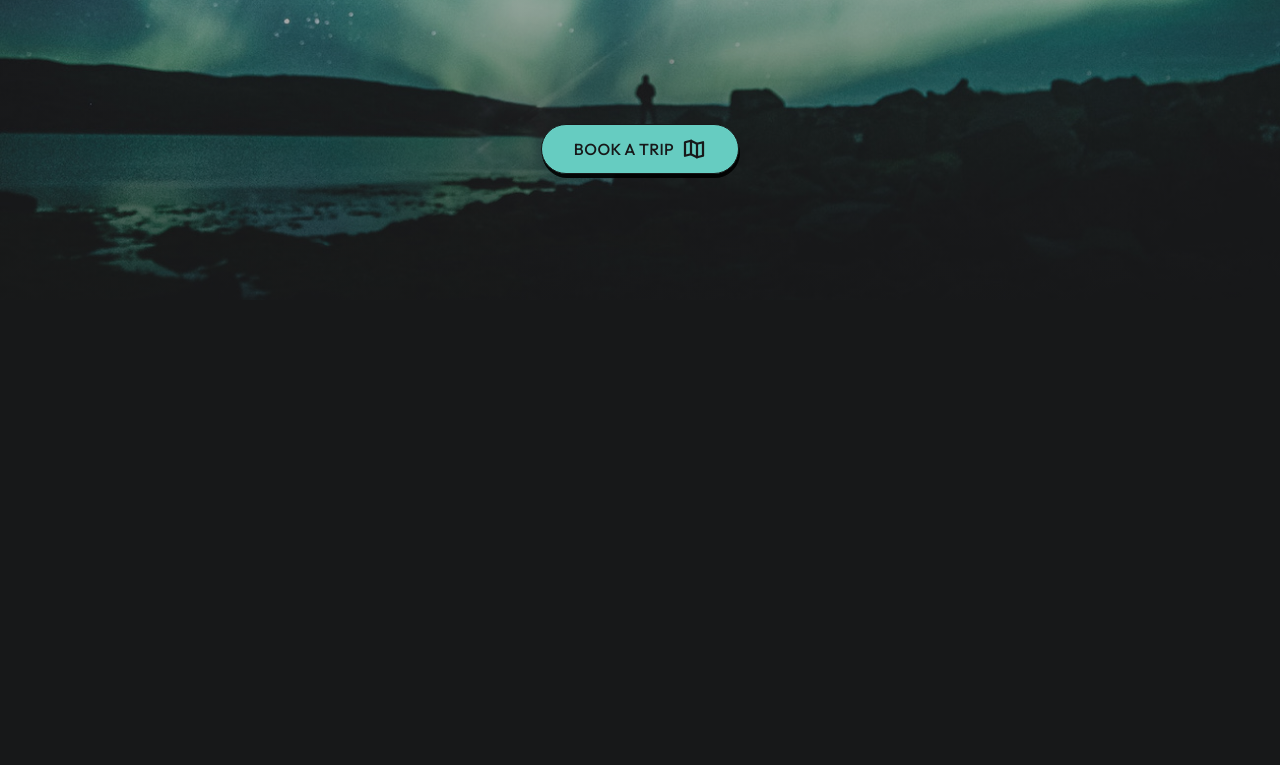
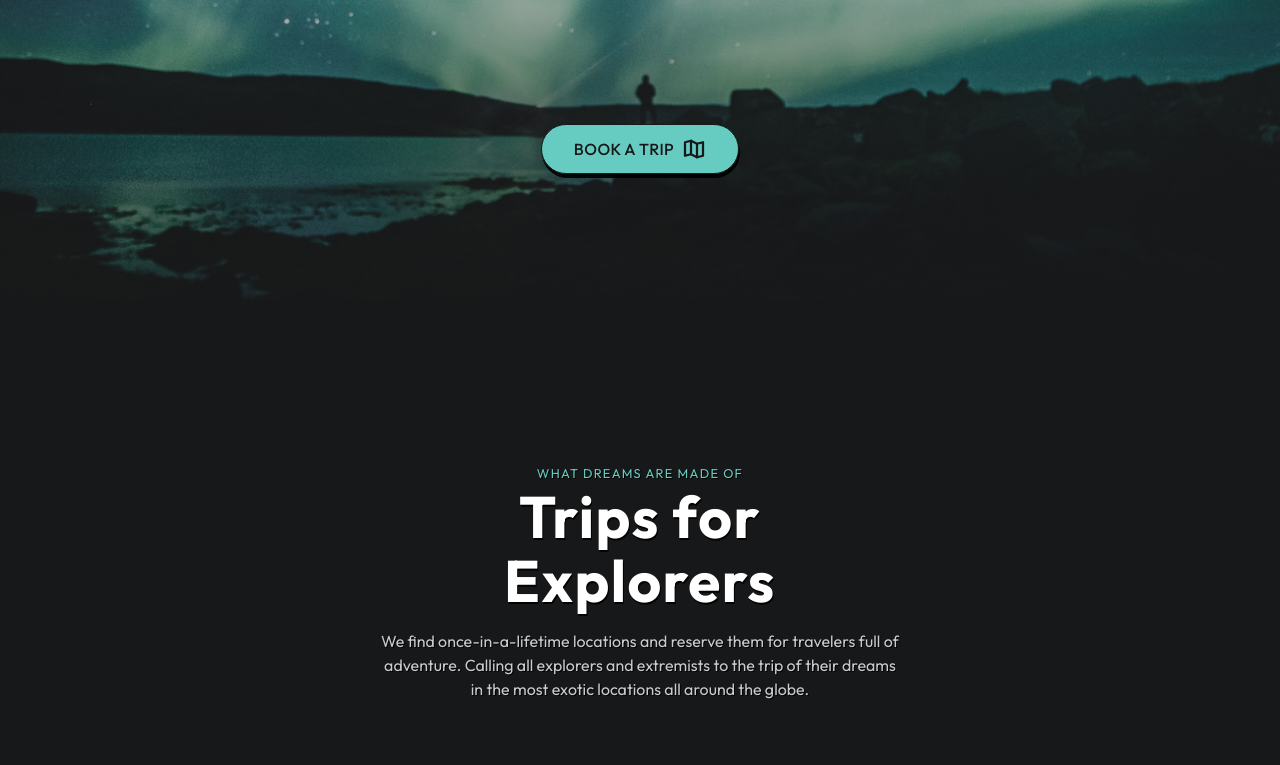
Before and after one commit to KeithChasen/vite-tailwind-parallax, a website built with Vite: page index.html in a window 1280 px wide. Shown: the part 500-1265 px from the top of the page. Before the commit the page ends 928 px from the top, so only its background shows below. Built offline with nearby package versions, Linux system fonts and the light colour scheme.

Commit message:
styles for main section

```diff
--- a/index.html
+++ b/index.html
@@ -2,15 +2,15 @@
 <html lang="en">
   <head>
     <meta charset="UTF-8" />
-    <link rel="icon" type="image/svg+xml" href="favicon.svg" />
+    <link rel="icon" type="image/svg+xml" href="./images/logomark.svg" />
     <meta name="viewport" content="width=device-width, initial-scale=1.0" />
     <meta name="color-scheme" content="dark" />
-    <title>Vite App</title>
+    <title>Traverse Landing Page</title>
     <link rel="preconnect" href="https://fonts.googleapis.com">
     <link rel="preconnect" href="https://fonts.gstatic.com" crossorigin>
     <link href="https://fonts.googleapis.com/css2?family=Outfit:wght@400;500;700&display=swap" rel="stylesheet">
   </head>
-  <body class="bg-bkg text-white selection:bg-accent selection:text-bkg overflow-hidden">
+  <body class="bg-bkg text-white selection:bg-accent selection:text-bkg ">
     <div id="parallax">
       <nav
               class="grid place-items-center absolute w-full top-0 z-50 drop-shadow-text-sm"
@@ -57,6 +57,34 @@
           <svg xmlns="http://www.w3.org/2000/svg" width="24" height="24" fill="currentColor" viewBox="0 0 256 256"><rect width="256" height="256" fill="none"></rect><polyline points="96 184 32 200 32 56 96 40" fill="none" stroke="currentColor" stroke-linecap="round" stroke-linejoin="round" stroke-width="24"></polyline><polygon points="160 216 96 184 96 40 160 72 160 216" fill="none" stroke="currentColor" stroke-linecap="round" stroke-linejoin="round" stroke-width="24"></polygon><polyline points="160 72 224 56 224 200 160 216" fill="none" stroke="currentColor" stroke-linecap="round" stroke-linejoin="round" stroke-width="24"></polyline></svg>
         </a>
       </header>
+      <main
+              class="relative mt-16 sm:mt-24 lg:mt-40 pb-16 -mb-16 grid gap-16 sm:gap-24 lg:gap-40 overflow-hidden"
+      >
+        <section
+                aria-labelledby="headline"
+                class="container grid gap-4 text-center max-w-prose"
+        >
+          <div>
+            <small
+                    class="tracking-widest text-accent uppercase drop-shadow-text-sm"
+            >
+              What Dreams Are Made Of
+            </small>
+            <h2
+                    id="headline"
+                    class="text-3xl font-bold tracking-wide drop-shadow-text-md"
+            >
+              Trips for Explorers
+            </h2>
+          </div>
+          <p class="text-muted drop-shadow-text-sm">
+            We find once-in-a-lifetime locations and reserve them
+            for travelers full of adventure. Calling all explorers
+            and extremists to the trip of their dreams in the most
+            exotic locations all around the globe.
+          </p>
+        </section>
+      </main>
     </div>
   <script type="module" src="/main.js"></script>
   </body>
```
